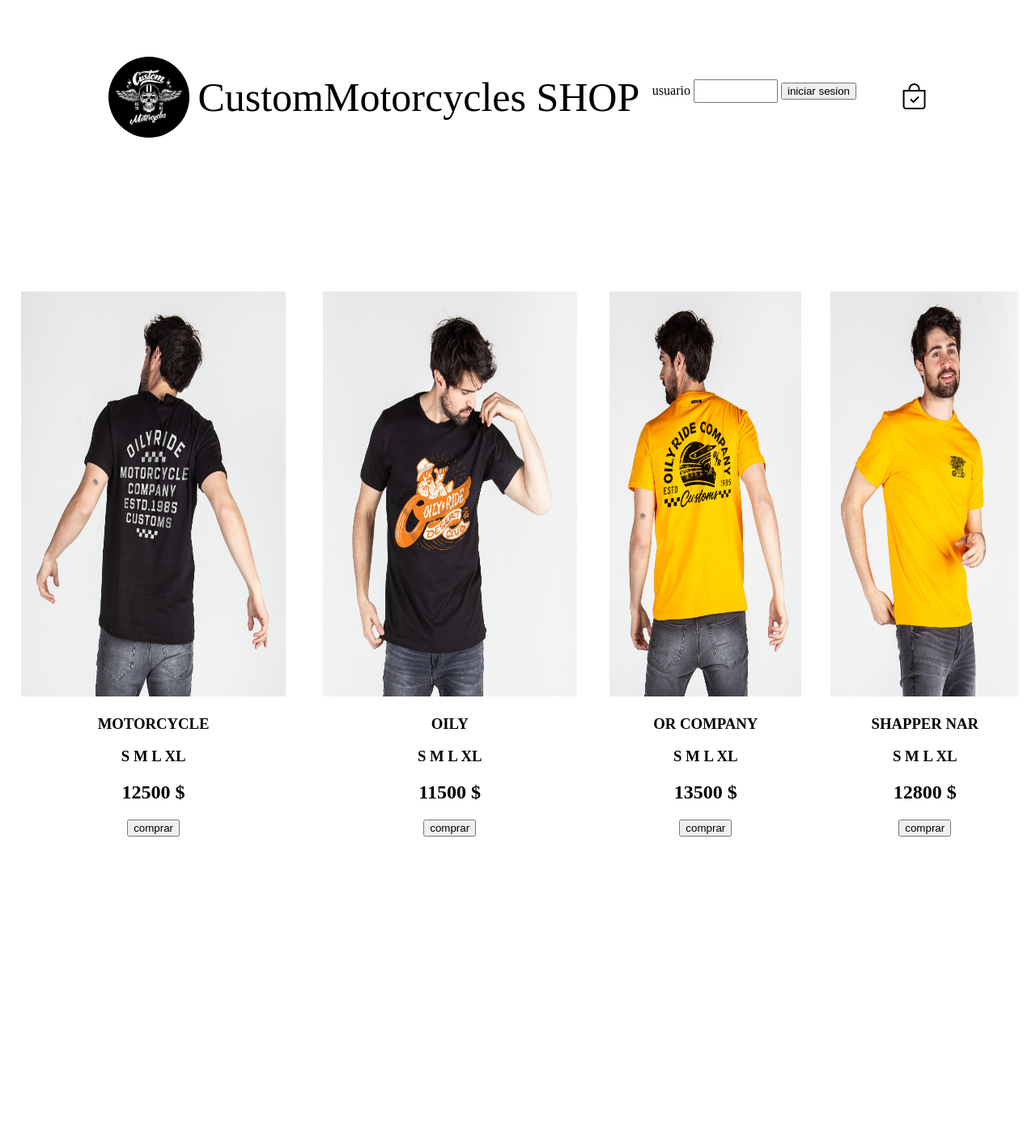
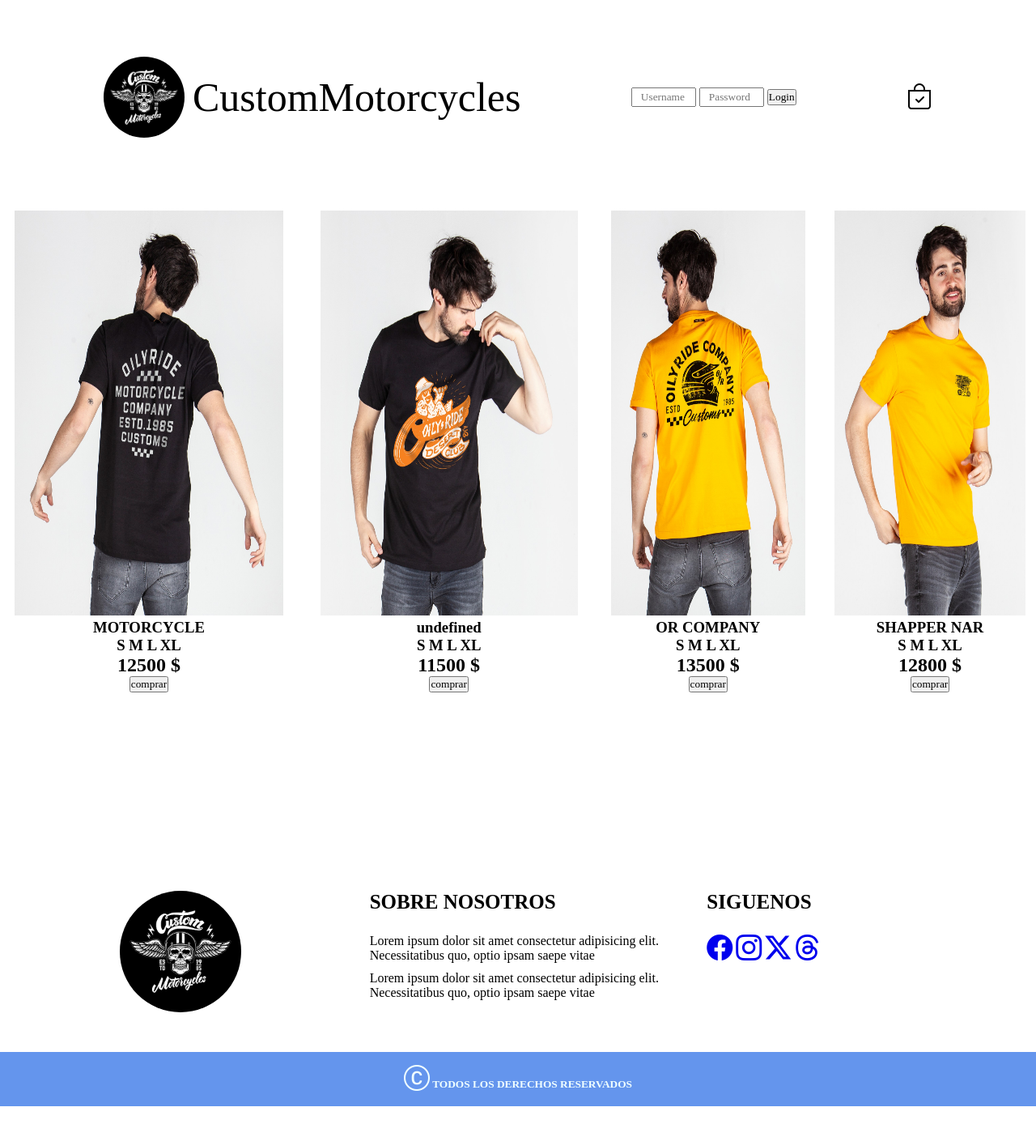
Before and after one commit to Bruno-Robles404/JS, a plain HTML site: page index.html in a window 1280 px wide. Shown: the whole page at 81% size. After the commit the page ends 1366 px from the top, so only its background shows below. Drawn offline with nearby package versions, Linux system fonts and the light colour scheme; some packages are replaced by stand-ins of ours; a script that the page names is missing; a web font is replaced by a local one.

Commit message:
ENTREGA FIUAL

```diff
--- a/carrito.js
+++ b/carrito.js
@@ -4,43 +4,6 @@
 
 // ESTE ARRAY CONTIENE LOS PRODUCTOS REMERAS QUE SE OFRECESN EN EL LOCAL
 
-const remerasCustom = [
-    {
-        id: "001",
-        nombre: "MOTORCYCLE ",
-        talle: "S  M  L  XL",
-        precio: 12500,
-        img: "./remeras/motorcycle-back.jpg",
-        cantidad: 1
-    },
-
-    {
-        id: "002",
-        nombre: "OILY",
-        talle: "S  M  L  XL",
-        precio: 11500,
-        img: "./remeras/OILY.jpg",
-        cantidad: 1
-    },
-
-    {
-        id: "003",
-        nombre: "OR COMPANY",
-        talle: "S  M  L  XL",
-        precio: 13500,
-        img: "./remeras/OR COMPANY.jpg",
-        cantidad: 1
-    },
-
-    {
-        id: "004",
-        nombre: "SHAPPER NAR",
-        talle: "S  M  L  XL",
-        precio: 12800,
-        img: "./remeras/shapper-nar.jpg",
-        cantidad: 1
-    },
-]
 
 
 //CAPTURO EL CONTENEDOR shopContainer
@@ -52,13 +15,22 @@
 //CAPTURO EL CONTENEDOR bagContainer
 const bagContainer = document.getElementById("bagContainer");
 
+//CAPTURO EL CONTENEDOR DEL LOGIN
+const loginContainer = document.getElementById("loginContainer");
+
+
 // EN ESTE ARRAY VACIO SE AGREGAN LOS PRODUCTOS QUE SE VAYAN COMPRANDO
 
 let carritoCustom = JSON.parse(localStorage.getItem("bagCustom")) || [];
 
+//
+const getRemeras = async () => {
+    const respuestaRemeras = await fetch("remeras.json");
+    const dataRemeras = await respuestaRemeras.json();
+
     // RECORRO EL ARRAY Y AGREGO LOS ELEMENTOS dentro del  DIV
 
-remerasCustom.forEach(remeras => {
+    dataRemeras.forEach(remeras => {
         let contenedor = document.createElement("div");
         contenedor.className = "card"
         contenedor.innerHTML = `
@@ -110,12 +82,14 @@
 
             Swal.fire(
                 'buenismo!',
-            'tu producot esta en el carrito!',
+                'tu producto esta en el carrito!',
                 'success'
             )
         });
     });
+};
 
+getRemeras();
 
 // la funcion flecha crea las estructura con un div con un titulo y un boton que oculta
 //el contenedor, ademas recorre el carrito q contiene los productos selecionados y calcula el precio total.
@@ -124,11 +98,10 @@
     //cada vez q se haga click en el icono bolsita se limpia el contenedor
     bagContainer.innerHTML = ""
     //muestro el icono bolsita
-    bagContainer.style.display = "grid";
 
     const bagHeader = document.createElement("div");
     bagHeader.className = "bag-header";
-    bagHeader.innerHTML = ` <h1 class ="bag-header-title">CUSTOM-BAG<h1>`;
+    bagHeader.innerHTML = `<h1 class ="bag-header-title">CUSTOM-BAG</h1>`;
 
     bagContainer.append(bagHeader);
 
@@ -147,10 +120,10 @@
         bagCarrito.className = "bag-carrito";
         bagCarrito.innerHTML = `
     <img class = "bag-img" src="${remeras.img}">
-    <h3>Remera :${remeras.nombre}<h3>
+    <h3>Remera :${remeras.nombre}</h3>
     <p>Talle: ${remeras.talle}</p>
     <p>cantidad: ${remeras.cantidad}</p>
-    <h2>Precio: ${remeras.precio}$</h2>
+    <h3>Precio: ${remeras.precio}$</h3>
     <p>subtotal: ${remeras.cantidad * remeras.precio}</p>
     <spam class ="bag-eliminar"> ❌</spam>
 
@@ -174,7 +147,7 @@
 
     bagContainer.append(bagTotal);
 }
-//funcion flecha para eliminar los productos cuando se hace click en el icono "❌"
+//funcion flecha para eliminar los productos cuando se hace click en el icono
 
 const eliminarRemera = (id) => {
 
@@ -199,11 +172,88 @@
 };
 
 
+//LOGIN
+//CREO LA ESTRUCTURA DEL FORM DONDE VOPY A PEDIR EL USUARIO Y SU CLAVE
 
-//LOGIN
+let formLogin = document.createElement("form")
+formLogin.id = "formLogin";
+formLogin.innerHTML = `
+ <input type="text" name="username" id="username-field" class="login-form-field" placeholder="Username">
+<input type="password" name="password" id="password-field" class="login-form-field" placeholder="Password">
+<input type="submit" value="Login" id="login-form-submit">
+<p id="mensajeContainer"><p/>
+`;
+loginContainer.append(formLogin);
 
-sesion.addEventListener("click", () => {
-    if (document.getElementById("username").value == "usuario") {
-document.getElementById("mensaje").innerHTML=` <h2">acceso correcto <h2>`;
+//CAPTURO LO QUE INGRESA EL USUARIO EN LOS INPUTS
+
+const loginForm = document.getElementById("formLogin");
+const loginButton = document.getElementById("login-form-submit");
+
+//COMPARO MEDIANTE UNA FUNCION LO QUE INGRESA EL USUARIO SI
+//LA CONDICION ES VERDADERA
+loginButton.addEventListener("click", (e) => {
+    e.preventDefault();
+    const username = formLogin.username.value;
+    const password = formLogin.password.value;
+
+    if (username === "user" && password === "pass") {
+
+        //MUESTRO EL SIGUIENTE MENSAJE
+
+        const mensajeContainer = document.getElementById("mensajeContainer");
+
+
+        mensajeContainer.innerHTML = `sus datos son correctos`;
+        mensajeContainer.append(mensajeContainer);
+        location.reload();
+    } else {
+        // SI ES FALSO MUESTRO ESTE MENSAJE
+        mensajeContainer.innerHTML = `sus datos son incorrectos, por favor ingrese de nuevo`;
+        mensajeContainer.append(mensajeContainer);
+        location.reload();
+
     }
-})
+});
+
+
+//FOOTER
+
+//CAPTURO EL CONTENEDOR PARA PODER CREAR LA ESTRUCTURA HTML DEL FOOTER
+const footerContainer = document.getElementById("footerContainer")
+
+//CREO LA ESTRUCTURA HTML QUE VA A CONTENER EL LOGO, DOS PARRAFOS Y LAS REDES SOCIALES
+let footerGrupouno = document.createElement("div");
+footerGrupouno.className = "grupo-uno"
+footerGrupouno.innerHTML = `
+    <div class="box">
+        <figure>
+            <a href="#">
+                <img src="/imagenes/logo.png" alt="logo de la empresa">
+            </a>
+        </figure>
+    </div>
+    <div class="box">
+        <h2>SOBRE NOSOTROS</h2>
+        <p>Lorem ipsum dolor sit amet consectetur adipisicing elit. Necessitatibus quo, optio ipsam saepe vitae</p>
+        <p>Lorem ipsum dolor sit amet consectetur adipisicing elit. Necessitatibus quo, optio ipsam saepe vitae</p>
+    </div>
+    <div class="box">
+        <h2>SIGUENOS</h2>
+        <div class="red-social">
+            <a href="#"><i class="bi bi-facebook"></i></a>
+            <a href="#"><i class="bi bi-instagram"></i></a>
+            <a href="#"><i class="bi bi-twitter-x"></i></a>
+            <a href="#"><i class="bi bi-threads"></i></a>
+        </div>
+    </div>
+`;
+//AGREGO LA ESTRUCTURA HTML AL CONTENEDOR
+footerContainer.append(footerGrupouno);
+
+//CREO LA ESTRUCTURA HTML
+let footerGrupodos = document.createElement("div")
+footerGrupodos.className = "grupo-dos"
+footerGrupodos.innerHTML = `<small> <i class="bi bi-c-circle"></i><b> TODOS LOS DERECHOS RESERVADOS<b/></small>`;
+//AGREGO LA ESTRUCTURA HTML AL CONTENEDOR
+footerContainer.append(footerGrupodos);
--- a/index.html
+++ b/index.html
@@ -19,25 +19,17 @@
             <!-- ACA VA EL LOGO DE LA MARCA -->
             <img class="logo" src="./imagenes/logo.png" alt="imagen del logo de CustomMotorcycles">
             <!-- TITULO -->
-            <span class="titulo">CustomMotorcycles SHOP</span>
+            <span class="titulo">CustomMotorcycles</span>
         </div>
-
-        <div>
-            <form>
-                <label for="userName">usuario</label>
-                <input type="text" id="username" required>
-                <button type="submit" id="sesion">iniciar sesion</button>
-            </form>
-            <p id ="mensaje"></p>
+        <!-- LOGGIN CONTAINER aca va el login  -->
+        <div id="loginContainer">
         </div>
 
         <ul class="nav-right">
-
             <!-- ACA VA EL ICONO BOLSA DE COMPRA -->
             <li id="bagCustom" class="bag-custom"><i class="bi bi-bag-check"></i></li>
         </ul>
     </nav>
-
 
     <main>
         <!-- SHOP CONTAINER aqui estan las cards de los productos  -->
@@ -47,11 +39,9 @@
         <section id="bagContainer" class="bag-container"></section>
 
     </main>
-    <!-- FOOTER -->
-    <footer class="bag-footer">
-        <section>
+    <!-- FOOTER CONTAINER-->
+    <footer id="footerContainer" class="footer">
 
-        </section>
     </footer>
 
 </body>
--- /dev/null
+++ b/remeras.json
@@ -0,0 +1,37 @@
+[
+    {
+        "id": "001",
+        "nombre": "MOTORCYCLE ",
+        "talle": "S  M  L  XL",
+        "precio": 12500,
+        "img": "./remeras/motorcycle-back.jpg",
+        "cantidad": 1
+    },
+
+    {
+        "id": "002",
+        "nombr": "OILY",
+        "talle": "S  M  L  XL",
+        "precio": 11500,
+        "img": "./remeras/OILY.jpg",
+        "cantidad": 1
+    },
+
+    {
+        "id": "003",
+        "nombre": "OR COMPANY",
+        "talle": "S  M  L  XL",
+        "precio": 13500,
+        "img": "./remeras/OR COMPANY.jpg",
+        "cantidad": 1
+    },
+
+    {
+        "id": "004",
+        "nombre": "SHAPPER NAR",
+        "talle": "S  M  L  XL",
+        "precio": 12800,
+        "img": "./remeras/shapper-nar.jpg",
+        "cantidad": 1
+    }
+]
--- a/style.css
+++ b/style.css
@@ -1,3 +1,12 @@
+@import url(https://fonts.google.com/specimen/Rock+Salt?query=Sideshow);
+
+*{margin: 0;
+    padding: 0;
+    box-sizing: border-box;
+    font-family: "Rock Salt";
+}
+
+
 nav {
     width: 80%;
     height: 80px;
@@ -12,7 +21,7 @@
     font-size: 2rem;
 }
 
-form{
+.form {
 
     justify-content: center;
     align-items: center;
@@ -23,7 +32,7 @@
     outline: 0;
     width: 80px;
     height: 5px;
-    padding:10px;
+    padding: 10px;
 }
 
 
@@ -45,7 +54,7 @@
 }
 
 .shop-container {
-    margin-top: 200px;
+    margin-top: 100px;
     display: flex;
     align-items: center;
     gap: 10px;
@@ -63,10 +72,10 @@
 
 .bag-container {
     margin-top: 200px;
-    display: grid;
+    display: flex;
+    flex-direction: column;
     width: 100%;
-    height: 300px;
-    grid-template-columns: 300px 300px;
+    height: 100%;
     align-items: center;
     gap: 10px;
     justify-content: center;
@@ -77,8 +86,12 @@
 }
 
 .bag-carrito {
+    height: 200px;
+    width: 1200px;
     text-align: center;
-    display: grid;
+    display:flex;
+    flex-direction: row;
+    justify-content: center;
 
 }
 
@@ -87,8 +100,8 @@
 }
 
 .bag-img {
-    width: 90%;
-    height: 500px;
+    width: 20%;
+    height: 200px;
 }
 
 .bag-total {
@@ -98,3 +111,68 @@
 .bag-eliminar {
     cursor: pointer;
 }
+
+/*FOOTER*/
+.footer{
+    width: 100%;
+    background-color: ;
+}
+
+.footer .grupo-uno{
+    width: 100%;
+    max-width: 1200px;
+    margin: auto;;
+    display: grid;
+    grid-template-columns: repeat(3,1fr);
+    grid-gap: 50px;
+    padding: 45px 0px;
+
+}
+
+.footer .grupo-uno .box figure {
+    width: 100%;
+    height: 100%;
+    display: flex;
+    justify-content: center;
+    align-items: center;
+}
+
+.footer .grupo-uno .box img {
+ width: 150px;
+ border-radius: 50%;
+}
+
+.footer .grupo-uno .box h2 {
+    color: black ;
+    margin-bottom: 25px;
+    font-size: 25px;
+}
+.footer .grupo-uno .box p {
+    margin-bottom: 10px;
+}
+
+.footer .grupo-uno red-social a {
+    display: inline-block;
+    text-emphasis: none;
+    width: 45px;
+    height: 45px;
+    line-height: 45px;
+    color: violet;
+    margin-right: 10px;
+    background-color: blueviolet;
+    text-align: center;
+    transition: all 300ms ease;
+}
+
+.footer .grupo-uno red-social a:hover{
+    color: coral;
+
+}
+
+.footer .grupo-dos {
+    background-color: cornflowerblue;
+    padding: 15px 10px;
+    text-align: center;
+    color: azure;
+
+}
```
Lines whose indentation alone changed are shown as unchanged.
